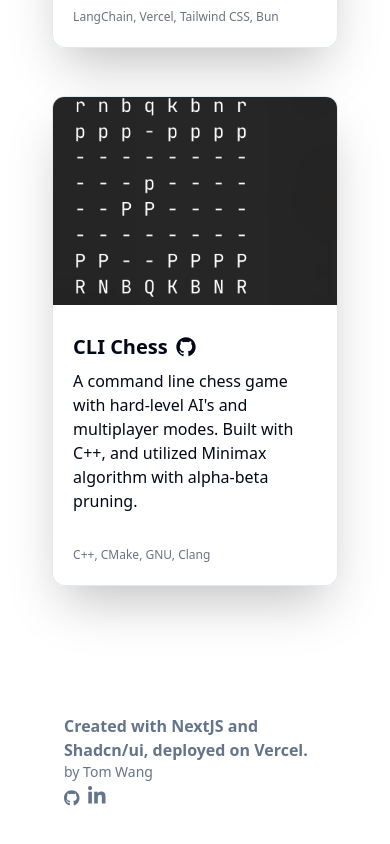
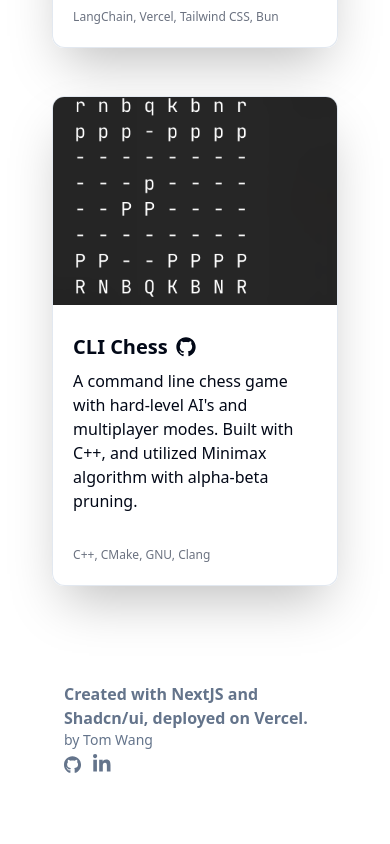
Before and after one commit to zxTomw/portfolio, a Next.js app: page / in a window 390 px wide. Shown: the part 2523-3367 px from the top of the page. Built offline with nearby package versions, Linux system fonts and the light colour scheme.

Commit message:
adjusted footer and header

```diff
--- a/components/ui/footer.tsx
+++ b/components/ui/footer.tsx
@@ -1,20 +1,24 @@
-import { faGithub, faLinkedinIn } from "@fortawesome/free-brands-svg-icons";
+import {
+  faGithub,
+  faGithubSquare,
+  faLinkedin,
+  faLinkedinIn,
+} from "@fortawesome/free-brands-svg-icons";
 import { FontAwesomeIcon } from "@fortawesome/react-fontawesome";
+import { Hind } from "next/font/google";
 import Link from "next/link";
 
 export function Footer() {
   return (
-    <footer className="px-16 container mx-auto py-20 flex text-muted-foreground justify-between items-center">
-      <div className="">
-        <p className=" font-semibold">
-          Created with NextJS and Shadcn/ui, deployed on Vercel.
-        </p>
-        <p className="text-sm">by Tom Wang</p>
-        <div className="flex gap-2 pt-1 items-center ">
+    <footer
+      className="px-16 container mx-auto md:py-20 py-12 flex flex-col md:flex-row
+      text-muted-foreground justify-between items-start md:items-center"
+    >
+      <div className="md:flex gap-4 py-1 items-center hidden">
         <Link href="https://github.com/zxTomw" target="_blank">
           <FontAwesomeIcon
             icon={faGithub}
-              className="h-4 hover:text-foreground"
+            className="h-[1.1rem] hover:text-foreground"
           />
         </Link>
         <Link href="https://linkedin.com/in/zxTomw" target="_blank">
@@ -24,6 +28,23 @@ export function Footer() {
           />
         </Link>
       </div>
+      <p className="md:text-sm font-semibold md:font-normal">
+        Created with NextJS and Shadcn/ui, deployed on Vercel.
+      </p>
+      <p className="text-sm md:text-base md:font-semibold">by Tom Wang</p>
+      <div className="flex gap-3 py-1 items-center md:hidden">
+        <Link href="https://github.com/zxTomw" target="_blank">
+          <FontAwesomeIcon
+            icon={faGithub}
+            className="h-[1.1rem] hover:text-foreground"
+          />
+        </Link>
+        <Link href="https://linkedin.com/in/zxTomw" target="_blank">
+          <FontAwesomeIcon
+            icon={faLinkedinIn}
+            className="h-5 hover:text-foreground"
+          />
+        </Link>
       </div>
     </footer>
   );
--- a/components/ui/navbar.tsx
+++ b/components/ui/navbar.tsx
@@ -22,7 +22,7 @@ export function Navbar() {
         <Link href="https://github.com/zxTomw" target="_blank">
           <FontAwesomeIcon
             icon={faGithub}
-            className="h-5 hover:text-foreground"
+            className="h-[1.4rem] hover:text-foreground"
           />
         </Link>
         <Link href="https://linkedin.com/in/zxTomw" target="_blank">
```
Lines whose indentation alone changed are shown as unchanged.
